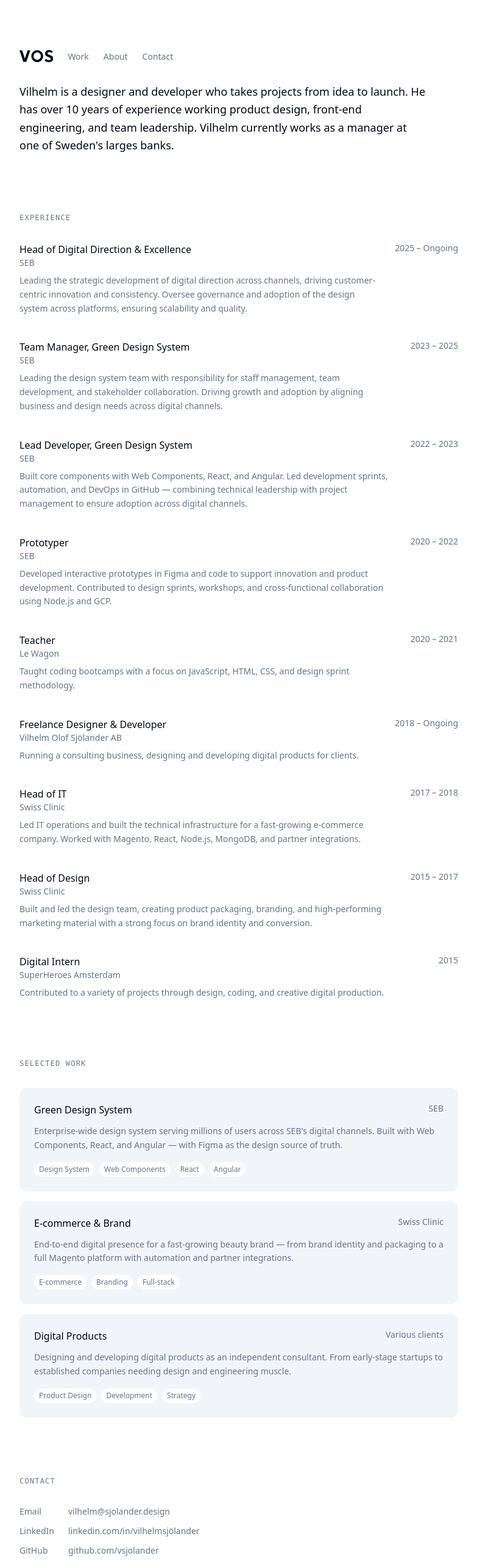
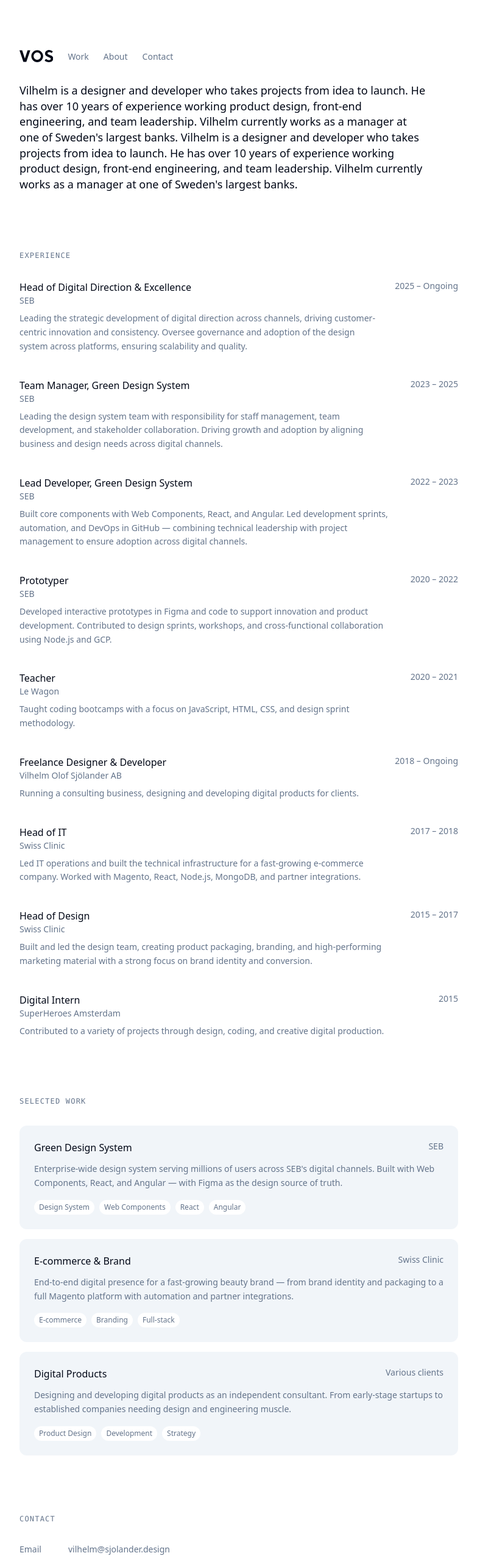
Before and after one commit to vsjolander/portfolio, a Next.js app: page / in a window 1280 px wide. Shown: the part 80-2645 px from the top of the page at 61% size, without its empty margins (248-1031 px from the left). Built offline with nearby package versions, Linux system fonts and the light colour scheme.

Commit message:
Good animation for the opening paragraph

```diff
--- a/package.json
+++ b/package.json
@@ -17,6 +17,7 @@
     "class-variance-authority": "^0.7.0",
     "clsx": "^2.1.1",
     "glslify-loader": "^2.0.0",
+    "gsap": "^3.15.0",
     "lucide-react": "^0.447.0",
     "next": "^16.1.6",
     "next-devtools-mcp": "^0.3.10",
--- a/src/app/page.tsx
+++ b/src/app/page.tsx
@@ -1,5 +1,6 @@
-import GradientCanvas from "@/components/ui/gradient"
 import Logo from "@/components/icons/logo"
+import { FadeIn } from "@/components/ui/fade-in"
+import { SplitLines } from "@/components/ui/split-lines"
 
 const experience = [
   {
@@ -92,55 +93,89 @@ const projects = [
 ]
 
 const contact = [
-  { label: "Email", href: "mailto:vilhelm@sjolander.design", text: "vilhelm@sjolander.design" },
-  { label: "LinkedIn", href: "https://linkedin.com/in/vilhelmsjölander-681ab597", text: "linkedin.com/in/vilhelmsjölander" },
-  { label: "GitHub", href: "https://github.com/vsjolander", text: "github.com/vsjolander" },
-  { label: "Dribbble", href: "https://dribbble.com/vsjolander", text: "dribbble.com/vsjolander" },
+  {
+    label: "Email",
+    href: "mailto:vilhelm@sjolander.design",
+    text: "vilhelm@sjolander.design",
+  },
+  {
+    label: "LinkedIn",
+    href: "https://linkedin.com/in/vilhelmsjölander-681ab597",
+    text: "linkedin.com/in/vilhelmsjölander",
+  },
+  {
+    label: "GitHub",
+    href: "https://github.com/vsjolander",
+    text: "github.com/vsjolander",
+  },
+  {
+    label: "Dribbble",
+    href: "https://dribbble.com/vsjolander",
+    text: "dribbble.com/vsjolander",
+  },
 ]
 
 export default function Home() {
   return (
     <div className="max-w-3xl mx-auto px-6 py-40 space-y-24">
+      {/* Hero — above the fold, staggered on mount */}
       <section>
+        <FadeIn immediate delay={0}>
           <div className="flex items-center mb-8 gap-6">
             <Logo />
             <nav>
               <ul className="flex items-center gap-6">
                 <li>
-                <a href="#work" className="text-sm text-muted-foreground hover:text-foreground transition-colors">
+                  <a
+                    href="#work"
+                    className="text-sm text-muted-foreground hover:text-foreground transition-colors"
+                  >
                     Work
                   </a>
                 </li>
                 <li>
-                <a href="#about" className="text-sm text-muted-foreground hover:text-foreground transition-colors">
+                  <a
+                    href="#about"
+                    className="text-sm text-muted-foreground hover:text-foreground transition-colors"
+                  >
                     About
                   </a>
                 </li>
                 <li>
-                <a href="#contact" className="text-sm text-muted-foreground hover:text-foreground transition-colors">
+                  <a
+                    href="#contact"
+                    className="text-sm text-muted-foreground hover:text-foreground transition-colors"
+                  >
                     Contact
                   </a>
                 </li>
               </ul>
             </nav>
           </div>
-        <p className="text-lg leading-relaxed max-w-2xl">
-          Vilhelm is a designer and developer who takes projects from
-          idea to launch. He has over 10 years of experience working product design, front-end
-          engineering, and team leadership. Vilhelm currently works as a manager at one of Sweden's larges banks.
-        </p>
+        </FadeIn>
+        <SplitLines className="text-lg leading-[1.425] max-w-2xl" delay={180}>
+          {
+            "Vilhelm is a designer and developer who takes projects from idea to launch. He has over 10 years of experience working product design, front-end engineering, and team leadership. Vilhelm currently works as a manager at one of Sweden's largest banks. Vilhelm is a designer and developer who takes projects from idea to launch. He has over 10 years of experience working product design, front-end engineering, and team leadership. Vilhelm currently works as a manager at one of Sweden's largest banks."
+          }
+        </SplitLines>
       </section>
 
+      {/* Experience — scroll-triggered, staggered by index */}
       <section id="work">
+        <FadeIn>
           <p className="text-xs font-mono text-muted-foreground mb-8 tracking-widest uppercase">
             Experience
           </p>
+        </FadeIn>
         <div className="space-y-10">
           {experience.map((item, i) => (
-            <div key={i} className="grid grid-cols-1 md:grid-cols-[1fr_auto] gap-1 md:gap-8">
+            <FadeIn key={i} delay={i * 60}>
+              <div className="grid grid-cols-1 md:grid-cols-[1fr_auto] gap-1 md:gap-8">
                 <div>
                   <p className="font-medium">{item.role}</p>
-                <p className="text-sm text-muted-foreground mb-2">{item.company}</p>
+                  <p className="text-sm text-muted-foreground mb-2">
+                    {item.company}
+                  </p>
                   <p className="text-sm text-muted-foreground leading-relaxed">
                     {item.description}
                   </p>
@@ -149,20 +184,27 @@ export default function Home() {
                   {item.period}
                 </p>
               </div>
+            </FadeIn>
           ))}
         </div>
       </section>
 
+      {/* Selected work — scroll-triggered */}
       <section id="projects">
+        <FadeIn>
           <p className="text-xs font-mono text-muted-foreground mb-8 tracking-widest uppercase">
             Selected work
           </p>
+        </FadeIn>
         <div className="space-y-4">
           {projects.map((project, i) => (
-            <div key={i} className="p-6 rounded-xl bg-secondary">
+            <FadeIn key={i} delay={i * 80}>
+              <div className="p-6 rounded-xl bg-secondary">
                 <div className="flex justify-between items-start mb-3">
                   <h3 className="font-medium">{project.title}</h3>
-                <span className="text-sm text-muted-foreground ml-4">{project.client}</span>
+                  <span className="text-sm text-muted-foreground ml-4">
+                    {project.client}
+                  </span>
                 </div>
                 <p className="text-sm text-muted-foreground leading-relaxed mb-4">
                   {project.description}
@@ -178,18 +220,25 @@ export default function Home() {
                   ))}
                 </div>
               </div>
+            </FadeIn>
           ))}
         </div>
       </section>
 
+      {/* Contact — scroll-triggered */}
       <section id="contact">
+        <FadeIn>
           <p className="text-xs font-mono text-muted-foreground mb-8 tracking-widest uppercase">
             Contact
           </p>
+        </FadeIn>
         <div className="space-y-3">
-          {contact.map((item) => (
-            <div key={item.label} className="flex items-center gap-4">
-              <span className="text-sm text-muted-foreground w-16">{item.label}</span>
+          {contact.map((item, i) => (
+            <FadeIn key={item.label} delay={i * 60}>
+              <div className="flex items-center gap-4">
+                <span className="text-sm text-muted-foreground w-16">
+                  {item.label}
+                </span>
                 <a
                   href={item.href}
                   target={item.href.startsWith("mailto") ? undefined : "_blank"}
@@ -199,6 +248,7 @@ export default function Home() {
                   {item.text}
                 </a>
               </div>
+            </FadeIn>
           ))}
         </div>
       </section>
--- /dev/null
+++ b/src/components/ui/fade-in/index.tsx
@@ -0,0 +1,64 @@
+"use client"
+
+import { useEffect, useRef, useState } from "react"
+import { cn } from "@/lib/utils"
+
+interface FadeInProps {
+  children: React.ReactNode
+  className?: string
+  /**
+   * Delay in ms before the animation starts.
+   * Use this to stagger items within a section.
+   */
+  delay?: number
+  /**
+   * When true, animate on mount (above the fold).
+   * When false (default), animate when scrolled into view.
+   */
+  immediate?: boolean
+}
+
+export function FadeIn({
+  children,
+  className,
+  delay = 0,
+  immediate = false,
+}: FadeInProps) {
+  const ref = useRef<HTMLDivElement>(null)
+  const [visible, setVisible] = useState(false)
+
+  useEffect(() => {
+    if (immediate) {
+      const t = setTimeout(() => setVisible(true), delay)
+      return () => clearTimeout(t)
+    }
+
+    const observer = new IntersectionObserver(
+      ([entry]) => {
+        if (entry.isIntersecting) {
+          setTimeout(() => setVisible(true), delay)
+          observer.disconnect()
+        }
+      },
+      { threshold: 0.05, rootMargin: "0px 0px -32px 0px" }
+    )
+
+    if (ref.current) observer.observe(ref.current)
+    return () => observer.disconnect()
+  }, [immediate, delay])
+
+  return (
+    <div
+      ref={ref}
+      className={cn(className)}
+      style={{
+        opacity: visible ? 1 : 0,
+        transform: visible ? "translateY(0px)" : "translateY(20px)",
+        transition:
+          "opacity 0.9s cubic-bezier(0.22, 1, 0.36, 1), transform 0.9s cubic-bezier(0.22, 1, 0.36, 1)",
+      }}
+    >
+      {children}
+    </div>
+  )
+}
--- /dev/null
+++ b/src/components/ui/split-lines/index.tsx
@@ -0,0 +1,69 @@
+"use client"
+
+import { useEffect, useRef } from "react"
+import { gsap } from "gsap"
+import { SplitText } from "gsap/SplitText"
+import { CustomEase } from "gsap/CustomEase"
+
+gsap.registerPlugin(SplitText, CustomEase)
+
+CustomEase.create("cine", "0.34, 1.23, 0.64, 1")
+
+interface SplitLinesProps {
+  children: string
+  className?: string
+  /** Delay in ms before the animation starts. */
+  delay?: number
+}
+
+export function SplitLines({
+  children,
+  className,
+  delay = 0,
+}: SplitLinesProps) {
+  const ref = useRef<HTMLParagraphElement>(null)
+
+  useEffect(() => {
+    const el = ref.current
+    if (!el) return
+
+    const split = SplitText.create(el, {
+      type: "lines",
+      autoSplit: true,
+      linesClass: "split-line",
+      onSplit: (self) => {
+        const tl = gsap.timeline({ delay: delay / 1000 })
+        tl.from(
+          self.lines,
+          {
+            opacity: 0,
+            filter: "blur(8px)",
+            duration: 0.4,
+            ease: "cine",
+            stagger: { each: 0.03 },
+          },
+          0
+        )
+        tl.from(
+          self.lines,
+          {
+            y: 20,
+            duration: 0.6,
+            ease: "cine",
+            stagger: { each: 0.03 },
+          },
+          0
+        )
+        return tl
+      },
+    })
+
+    return () => split.revert()
+  }, [delay])
+
+  return (
+    <p ref={ref} className={className}>
+      {children}
+    </p>
+  )
+}
```
Also changed, not shown: 2 other files (tests, documents, lock files or other folders). Lines whose indentation alone changed are shown as unchanged.
